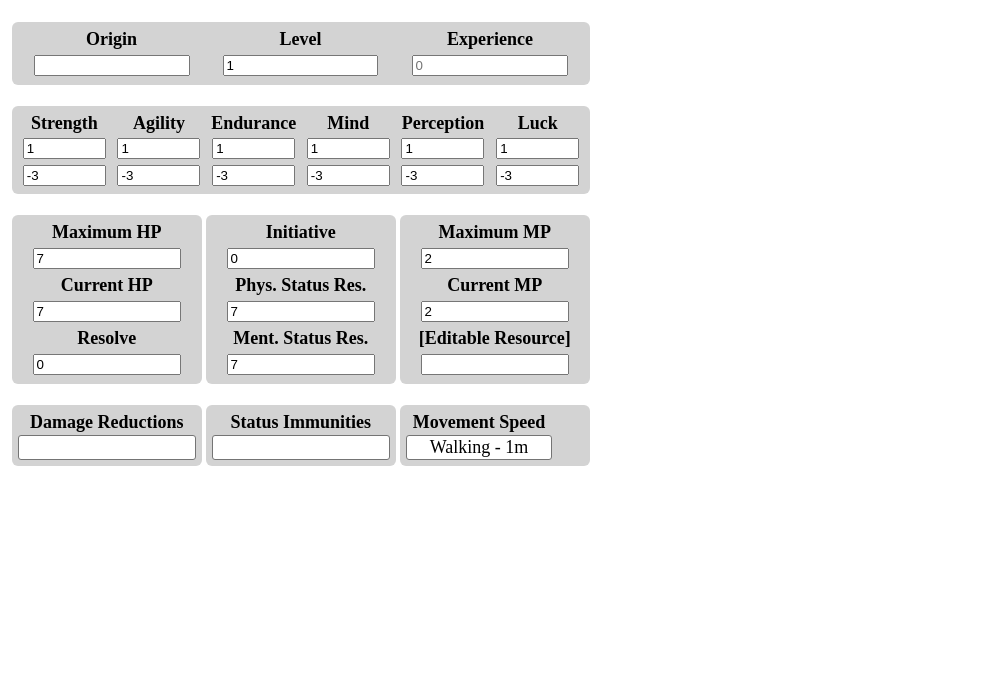
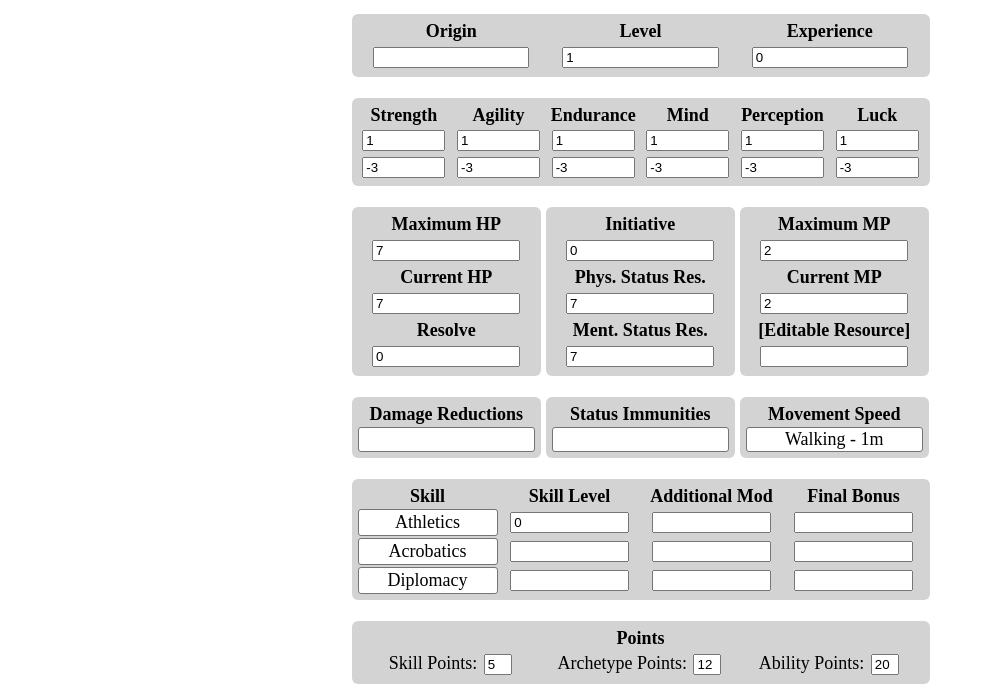
Before and after one commit to RionaKelly/SVCharacterSheet, a plain HTML site: page index.html in a window 1280 px wide. Shown: the part 111-800 px from the top of the page, without its empty margins (0-981 px from the left). Drawn offline with Linux system fonts and the light colour scheme.

Commit message:
Skills and Points in progress, error added, layout improved

```diff
--- a/index.html
+++ b/index.html
@@ -7,12 +7,11 @@
 </head>
 
 <!--
-  Add Settings Category w/ category display options (one at a time, multiple at once, all at once) and reset
-  Add error box display at bottom that shows if options are invalid (eg. vampire w/ 1 Str or Dex)
+  Add Settings Category w/ category display options (one at a time, multiple at once, all at once), reset, hide level 0 skills,
   Add stat point counter for when creating character that goes away after, or mode in settings that enables it
-  Make Skills its own category
-  Set table width instead of input with center align so that everything displays to the same width
+  Make Skills its own category??
   Replace <br> with css margins
+  Update entire sheet when anything changed instead of one function, use update function with arguments to do specific functions
 -->
 
 <body onload="javascript:loadData()">
@@ -34,6 +33,9 @@
 
   <!--setions-->
   <div id="setCategory">
+    <div>
+      <p>Settings</p>
+    </div>
   </div>
 
   <!--Character & Skills-->
@@ -48,7 +50,7 @@
         <tr>
           <td><input type="text" id="origin" list="origins" onchange="originChange();"></td>
           <td><input type="number" id="level" value="1" readonly></td>
-          <td><input type="number" step="10" min="0" placeholder="0" id="experience" onchange="expChange();"></td>
+          <td><input type="number" step="10" min="0" value="0" id="experience" onchange="expChange();"></td>
         </tr>
     </table>
     <datalist id="origins">
@@ -182,7 +184,7 @@
     </table>
   </div>
   <div class="three-vertical">
-    <table style="width:150px;">
+    <table>
         <tr>
           <th>Movement Speed</th>
         </tr>
@@ -191,22 +193,77 @@
         </tr>
     </table>
   </div>
+  <br>
+  <br>
+  <div class="four">
+    <table>
+      <tr>
+        <th>Skill</th>
+        <th>Skill Level</th>
+        <th>Additional Mod</th>
+        <th>Final Bonus</th>
+      </tr>
+      <tr id="athSkill">
+        <td class="border">Athletics</td>
+        <td><input type="number" min="0" max="10" value="0"></td>
+        <td><input type="number" min="0"></td>
+        <td><input type="text" min="0" readonly></td>
+      </tr>
+      <tr>
+        <td class="border">Acrobatics</td>
+        <td><input></td>
+        <td><input></td>
+        <td><input></td>
+      </tr>
+      <tr>
+        <td class="border">Diplomacy</td>
+        <td><input></td>
+        <td><input></td>
+        <td><input></td>
+      </tr>
+    </table>
+  </div>
+  <br>
+  <div class="points"> <!-- hide when 0 points -->
+    <table>
+      <tr>
+        <th colspan="3">Points</th>
+      </tr>
+      <tr>
+        <td>Skill Points: <input value="5" readonly style="width:20px"></td>
+        <td>Archetype Points: <input value="12" readonly style="width:20px"></td>
+        <td>Ability Points: <input value="20" readonly style="width:20px"></td>
+      </tr>
+    </table>
+  </div>
   </div>
 
   <!--Equipment-->
   <div id="equCategory">
+    <div>
+      <p>Equipment</p>
+    </div>
   </div>
 
   <!--Combat-->
   <div id="comCategory">
+    <div>
+      <p>Combat</p>
+    </div>
   </div>
 
   <!--Magic-->
   <div id="magCategory">
+    <div>
+      <p>Magic</p>
+    </div>
   </div>
 
   <!--Perks-->
   <div id="perCategory">
+    <div>
+      <p>Perks</p>
+    </div>
   </div>
 
 </body>
--- a/script.js
+++ b/script.js
@@ -26,17 +26,29 @@ var curMP;
 var physRes;
 var mentRes;
 
+// Name, Modifier
 const damageReductions = [["Piercing", 0], ["Slashing", 0], ["Striking", 0], // 0-2
 ["Fire", 0], ["Lightning", 0], ["Corrosion", 0], ["Poison", 0], // 3-6
 ["Concussion", 0], ["Cold", 0], ["Hemorrhage", 0], ["Arcane", 0], // 7-10
 ["Holy", 0], ["Death", 0], ["Mental", 0], ["Void", 0]]; // 11-14
+// Name, Owned?
+const statusImmunities = [["Burning", false], ["Poisoned", false], ["Frostbite", false], ["Open Wounds", false], // false-3
+["Horror", false], ["Irradiated", false], ["Fear", false], ["Weakened", false], // 4-7
+["Demoralized", false], ["Toppled", false], ["Withered", false], ["Infection", false], // 8-11
+["Fatique", false], ["Cursed", false], ["Provoked", false], ["Marked", false]]; // 12-15
+// Name, Unit
+const movementSpeeds = [["Walking", 1], ["Swimming", 0], ["Climbing", 0], ["Flying", 0]]
 
-const statusImmunities = [["Burning", 0], ["Poisoned", 0], ["Frostbite", 0], // 0-2
-["Open Wounds", 0], ["Horror", 0], ["Irradiated", 0], ["Fear", 0], // 3-6
-["Weakened", 0], ["Demoralized", 0], ["Toppled", 0], ["Withered", 0], // 7-10
-["Infection", 0], ["Fatique", 0], ["Cursed", 0], ["Provoked", 0], ["Marked", 0]]; // 11-15
-
-const movementSpeeds = [["Walking", 1], ["Swimming", 0], ["Climbing", 0], ["Flying", 0]]
+// Name, Level, Additional Mod, Special?
+const skills = [["Athletics", 0, 0], ["Acrobatics", 0, 0, false], ["Diplomacy", 0, 0, false], ["Intimidation", 0, 0, false], // 0-3
+["Singing", 0, 0, false], ["Dancing", 0, 0, false], ["Instrument", 0, 0, true], ["Deception", 0, 0, false], // 4-7
+["Insight", 0, 0, false], ["History", 0, 0, false], ["Investigation", 0, 0, false], ["Stealth", 0, 0, false], // 8-11
+["Tool/Trade", 0, 0, true], ["Thievery", 0, 0, false], ["Nature", 0, 0, false], ["Knowledge", 0, 0, true],  // 12-15
+["Weapon Class", 0, 0, true], ["Unarmed Strikes", 0, 0, true], ["Linguistics", 0, 0, true], ["Society", 0, 0, false], // 16-19
+["Animal Handling", 0, 0, false], ["Performance", 0, 0, false], ["Work Ethic", 0, 0, false], ["Cooking", 0, 0, false],  // 20-23
+["Survival", 0, 0, false], ["Appraisal", 0, 0, false], ["Medicine", 0, 0, false], ["Navigation", 0, 0, false],  // 24-27
+["Arcana", 0, 0, false], ["Alchemy", 0, 0, false], ["Occultism", 0, 0, false], ["Religion", 0, 0, false], // 28-31
+["Mechanics", 0, 0, false], ["Operate Machine", 0, 0, false], ["Pilot (Steed)", 0, 0, false], ["Pilot (Vehicle)", 0, 0, false]] // 32-35
 
 function categoryChange(category) {
     // Changes the current category being displayed
@@ -211,7 +223,7 @@ function originChange() {
 
     switch(origin) {
         case "Human":
-            // +3 archetype points, +3 skills points, +1 to any ability
+            // +3 archetype points, +3 skill points, +1 to any ability
             break;
         case "Briarling":
             // +3 mental reduction
--- a/style.css
+++ b/style.css
@@ -1,5 +1,7 @@
 body {
     font-size: 18px;
+    width:585px;
+    margin: auto;
 }
 
 h1, p {
@@ -30,6 +32,7 @@ th {
 table {
     width: 570px;
     text-align: center;
+    table-layout: fixed
 }
 
 #error  {
@@ -62,10 +65,6 @@ input {
     margin: 1px;
 }
 
-/* .four table {
-    width: 570px;
-} */
-
 .border {
 
     width: 150px;
```
